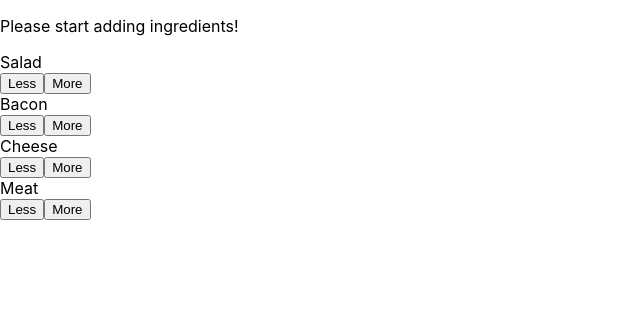
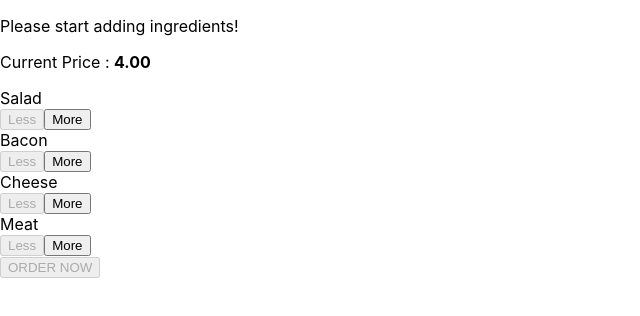
Before and after one commit to rokarasix/burger_builder, a React app: page / in a window 1280 px wide. Shown: the top 316 px of the page, without its empty margins (0-640 px from the left). Built offline with nearby package versions, Linux system fonts and the light colour scheme.

Commit message:
builer control classes added

```diff
--- a/src/components/Burger/BuildControls/BuildControl/BuildControl.js
+++ b/src/components/Burger/BuildControls/BuildControl/BuildControl.js
@@ -4,8 +4,11 @@
 const buildControl = (props) => (
 <div className={classes.BuildControl}>
     <div className={classes.Label} >{props.label}</div>
-    <button className={classes.Less}>Less</button>
-    <button className={classes.More}>More</button>
+    <button
+    className={classes.Less}
+    onClick = {props.removed}
+    disabled={props.disabled}>Less</button>
+    <button className={classes.More} onClick = {props.added}>More</button>
 </div>
 );
 
--- a/src/components/Burger/BuildControls/BuildControls.css
+++ b/src/components/Burger/BuildControls/BuildControls.css
@@ -8,3 +8,44 @@
     margin: auto;
     padding: 10px 0;
 }
+
+.OrderButton {
+    background-color: #DAD735;
+    outline: none;
+    cursor: pointer;
+    border: 1px solid #966909;
+    color: #966909;
+    font-family: inherit;
+    font-size: 1.2em;
+    padding: 15px 30px;
+    box-shadow: 2px 2px 2px #966909;
+}
+
+.OrderButton:hover, .OrderButton:active {
+    background-color: #A0DB41;
+    border: 1px solid #966909;
+    color: #966909;
+}
+
+.OrderButton:disabled {
+    background-color: #C7C6C6;
+    cursor: not-allowed;
+    border: 1px solid #ccc;
+    color: #888888;
+}
+
+.OrderButton:not(:disabled) {
+    animation: enable 0.3s linear;
+}
+
+@keyframes enable {
+    0% {
+        transform: scale(1);
+    }
+    60% {
+        transform: scale(1.1);
+    }
+    100% {
+        transform: scale(1);
+    }
+}
--- a/src/components/Burger/BuildControls/BuildControls.js
+++ b/src/components/Burger/BuildControls/BuildControls.js
@@ -12,9 +12,18 @@
 
 const buildControls = (props) => (
 <div className = {classes.BuildControls}>
+    <p>Current Price : <strong> {props.price.toFixed(2)} </strong></p>
     {controls.map(ctrl => (
-        <BuildControl key ={ctrl.label} label={ctrl.label} />
+        <BuildControl
+        key ={ctrl.label}
+        label={ctrl.label}
+        added = {() => props.ingredientAdded(ctrl.type)}
+        removed ={() => props.ingredientRemoved(ctrl.type)}
+        disabled = {props.disabled[ctrl.type]}/>
     ))}
+    <button
+    className={classes.OrderButton}
+    disabled = {!props.purchasable}>ORDER NOW</button>
 </div>
 );
 
--- a/src/containers/BurgerBuilder/BurgerBuilder.js
+++ b/src/containers/BurgerBuilder/BurgerBuilder.js
@@ -3,6 +3,13 @@
 import Aux from "../../hoc/Aux";
 import Burger from "../../components/Burger/Burger";
 import BuildControls from '../../components/Burger/BuildControls/BuildControls';
+
+const INGREDIENT_PRICE = {
+    salad:0.5,
+    cheese: 0.4,
+    meat: 1.3,
+    bacon: 0.6
+};
 
 class BurgerBuilder extends Component{
 
@@ -12,14 +19,72 @@
             bacon:0,
             cheese:0,
             meat:0
+        },
+        totalPrice : 4 ,
+        purchasable : false
+    }
+
+    updatePurchaseState (ingredients) {
+
+        const sum = Object.keys(ingredients)
+                    .map(igKey => {
+                        return ingredients[igKey];
+                    })
+                    .reduce((sum,el)=>{
+                        return sum + el;
+                    },0);
+        this.setState({purchasable:sum>0});
+    }
+
+    addIngredientHandler = (type) =>{
+        const oldCount = this.state.ingredients[type];
+        const updatedCount = oldCount+1;
+        const updateIngredients = {
+            ...this.state.ingredients
         }
+        updateIngredients[type] = updatedCount;
+        const priceAddition = INGREDIENT_PRICE[type];
+        const oldPrice = this.state.totalPrice;
+        const newPrice = oldPrice + priceAddition;
+        this.setState({totalPrice:newPrice,ingredients:updateIngredients});
+        this.updatePurchaseState(updateIngredients);
+    }
+
+    removeIngredientHandler = (type) =>{
+        const oldCount = this.state.ingredients[type];
+        if(oldCount <=0){
+            return;
+        }
+        const updatedCount = oldCount-1;
+        const updateIngredients = {
+            ...this.state.ingredients
+        }
+        updateIngredients[type] = updatedCount;
+        const priceDeduction = INGREDIENT_PRICE[type];
+        const oldPrice = this.state.totalPrice;
+        const newPrice = oldPrice - priceDeduction;
+        this.setState({totalPrice:newPrice,ingredients:updateIngredients});
+        this.updatePurchaseState(updateIngredients);
     }
 
     render () {
+        const disabledInfo = {
+            ...this.state.ingredients
+        };
+
+        for(let key in disabledInfo){
+            disabledInfo[key] = disabledInfo[key] <=0
+        }
+
         return(
             <Aux>
                 <Burger ingredients = {this.state.ingredients}/>
-                <BuildControls/>
+                <BuildControls
+                    ingredientAdded = {this.addIngredientHandler}
+                    ingredientRemoved = {this.removeIngredientHandler}
+                    disabled = {disabledInfo}
+                    purchasable = {this.state.purchasable}
+                    price = {this.state.totalPrice}/>
             </Aux>
         );
     }
```
